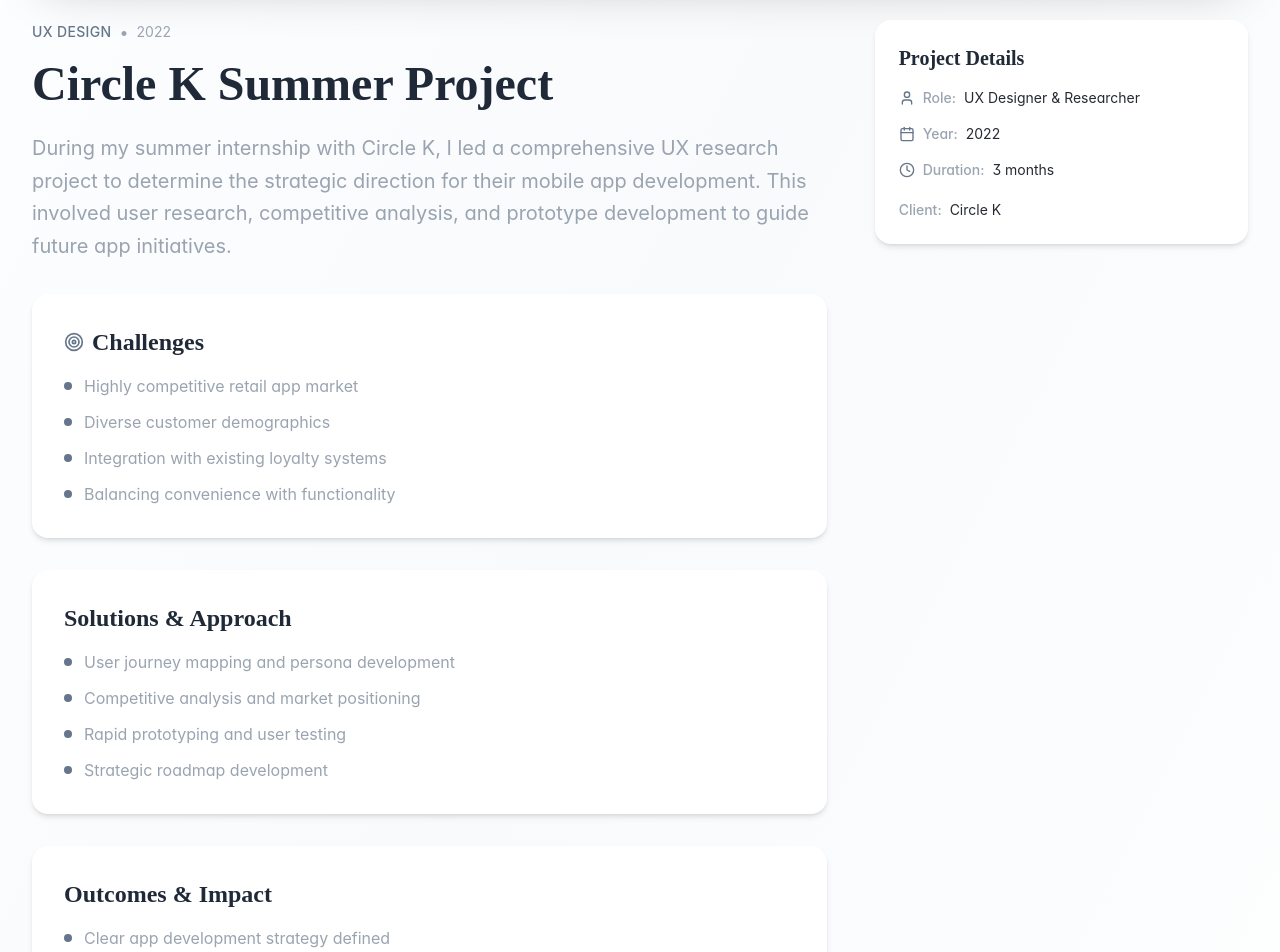
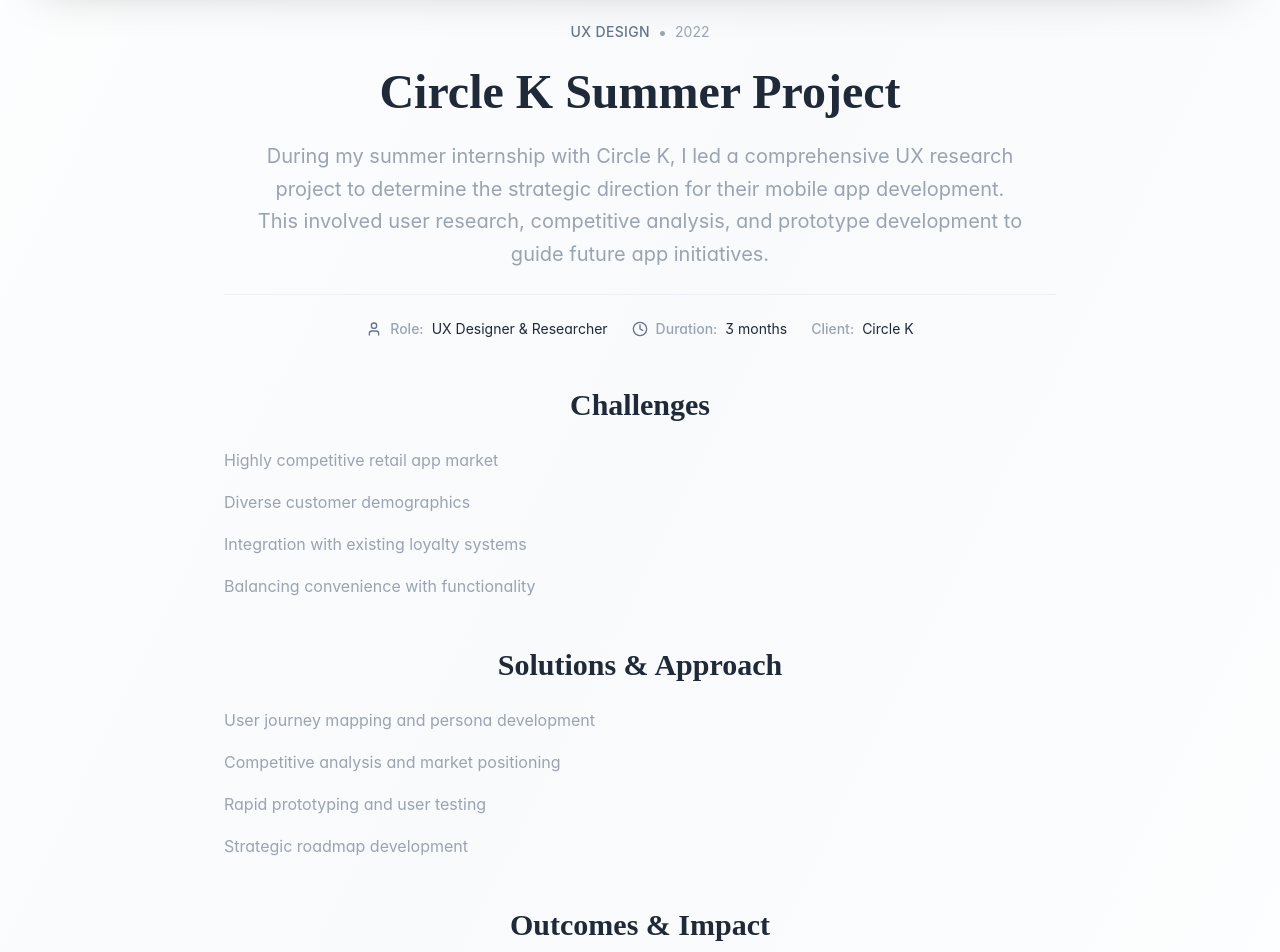
Before and after one commit to lisahanevold/lisa-portfolio, a React (Vite) app: page /project/circle-k in a window 1280 px wide. Shown: the part 880-1832 px from the top of the page. Built offline with nearby package versions, Linux system fonts and the light colour scheme.

Commit message:
Refactor project pages

```diff
--- a/src/pages/ProjectDetail.tsx
+++ b/src/pages/ProjectDetail.tsx
@@ -66,112 +66,94 @@ const ProjectDetail = () => {
         </div>
 
         {/* Content */}
-        <div className="container">
-          <div className="grid lg:grid-cols-3 gap-12 mb-16">
-            {/* Main Content */}
-            <div className="lg:col-span-2 space-y-8">
-              <div>
-                <div className="flex items-center gap-2 mb-4">
+        <div className="container max-w-4xl">
+          <div className="space-y-12 mb-16">
+            {/* Project Header */}
+            <div className="text-center space-y-6">
+              <div className="flex items-center justify-center gap-2 mb-4">
                 <span className="text-sm font-medium text-portfolio-accent uppercase tracking-wide">
                   {project.category}
                 </span>
                 <span className="text-muted-foreground">•</span>
                 <span className="text-sm text-muted-foreground">{project.year}</span>
               </div>
-                <h1 className="text-4xl lg:text-5xl font-playfair font-bold text-portfolio-primary mb-6">
+              <h1 className="text-4xl lg:text-5xl font-playfair font-bold text-portfolio-primary">
                 {project.title}
               </h1>
-                <p className="text-xl text-muted-foreground leading-relaxed">
+              <p className="text-xl text-muted-foreground leading-relaxed max-w-3xl mx-auto">
                 {project.longDescription}
               </p>
+
+              {/* Project Details - Integrated */}
+              <div className="flex flex-wrap justify-center items-center gap-6 pt-6 border-t border-border/50">
+                <div className="flex items-center text-sm">
+                  <User className="w-4 h-4 text-portfolio-accent mr-2" />
+                  <span className="text-muted-foreground font-medium">Role:</span>
+                  <span className="ml-2 text-portfolio-primary">{project.role}</span>
                 </div>
 
+                {project.duration && (
+                  <div className="flex items-center text-sm">
+                    <Clock className="w-4 h-4 text-portfolio-accent mr-2" />
+                    <span className="text-muted-foreground font-medium">Duration:</span>
+                    <span className="ml-2 text-portfolio-primary">{project.duration}</span>
+                  </div>
+                )}
+
+                {project.client && (
+                  <div className="flex items-center text-sm">
+                    <span className="text-muted-foreground font-medium">Client:</span>
+                    <span className="ml-2 text-portfolio-primary">{project.client}</span>
+                  </div>
+                )}
+              </div>
+            </div>
+
+            {/* Content Sections */}
             {project.challenges && (
-                <div className="bg-card rounded-2xl p-8 shadow-md">
-                  <h3 className="text-2xl font-playfair font-semibold text-portfolio-primary mb-4 flex items-center">
-                    <Target className="mr-2 w-5 h-5 text-portfolio-accent" />
+              <div className="space-y-6">
+                <h2 className="text-3xl font-playfair font-bold text-portfolio-primary text-center">
                   Challenges
-                  </h3>
-                  <ul className="space-y-3">
+                </h2>
+                <div className="prose prose-lg max-w-none text-muted-foreground">
                   {project.challenges.map((challenge, index) => (
-                      <li key={index} className="flex items-start">
-                        <span className="w-2 h-2 bg-portfolio-accent rounded-full mt-2 mr-3 flex-shrink-0"></span>
-                        <span className="text-muted-foreground">{challenge}</span>
-                      </li>
+                    <p key={index} className="mb-4 leading-relaxed">
+                      {challenge}
+                    </p>
                   ))}
-                  </ul>
+                </div>
               </div>
             )}
 
             {project.solutions && (
-                <div className="bg-card rounded-2xl p-8 shadow-md">
-                  <h3 className="text-2xl font-playfair font-semibold text-portfolio-primary mb-4">
+              <div className="space-y-6">
+                <h2 className="text-3xl font-playfair font-bold text-portfolio-primary text-center">
                   Solutions & Approach
-                  </h3>
-                  <ul className="space-y-3">
+                </h2>
+                <div className="prose prose-lg max-w-none text-muted-foreground">
                   {project.solutions.map((solution, index) => (
-                      <li key={index} className="flex items-start">
-                        <span className="w-2 h-2 bg-portfolio-accent rounded-full mt-2 mr-3 flex-shrink-0"></span>
-                        <span className="text-muted-foreground">{solution}</span>
-                      </li>
+                    <p key={index} className="mb-4 leading-relaxed">
+                      {solution}
+                    </p>
                   ))}
-                  </ul>
+                </div>
               </div>
             )}
 
             {project.outcomes && (
-                <div className="bg-card rounded-2xl p-8 shadow-md">
-                  <h3 className="text-2xl font-playfair font-semibold text-portfolio-primary mb-4">
+              <div className="space-y-6">
+                <h2 className="text-3xl font-playfair font-bold text-portfolio-primary text-center">
                   Outcomes & Impact
-                  </h3>
-                  <ul className="space-y-3">
+                </h2>
+                <div className="prose prose-lg max-w-none text-muted-foreground">
                   {project.outcomes.map((outcome, index) => (
-                      <li key={index} className="flex items-start">
-                        <span className="w-2 h-2 bg-portfolio-accent rounded-full mt-2 mr-3 flex-shrink-0"></span>
-                        <span className="text-muted-foreground">{outcome}</span>
-                      </li>
+                    <p key={index} className="mb-4 leading-relaxed">
+                      {outcome}
+                    </p>
                   ))}
-                  </ul>
+                </div>
               </div>
             )}
-            </div>
-
-            {/* Sidebar */}
-            <div className="space-y-6">
-              <div className="bg-card rounded-2xl p-6 shadow-md sticky top-24">
-                <h3 className="text-xl font-playfair font-semibold text-portfolio-primary mb-4">
-                  Project Details
-                </h3>
-                <div className="space-y-4">
-                  <div className="flex items-center">
-                    <User className="w-4 h-4 text-portfolio-accent mr-2" />
-                    <span className="text-sm text-muted-foreground font-medium">Role:</span>
-                    <span className="text-sm ml-2">{project.role}</span>
-                  </div>
-
-                  <div className="flex items-center">
-                    <Calendar className="w-4 h-4 text-portfolio-accent mr-2" />
-                    <span className="text-sm text-muted-foreground font-medium">Year:</span>
-                    <span className="text-sm ml-2">{project.year}</span>
-                  </div>
-
-                  {project.duration && (
-                    <div className="flex items-center">
-                      <Clock className="w-4 h-4 text-portfolio-accent mr-2" />
-                      <span className="text-sm text-muted-foreground font-medium">Duration:</span>
-                      <span className="text-sm ml-2">{project.duration}</span>
-                    </div>
-                  )}
-
-                  {project.client && (
-                    <div className="flex items-start">
-                      <span className="text-sm text-muted-foreground font-medium mt-1">Client:</span>
-                      <span className="text-sm ml-2 mt-1">{project.client}</span>
-                    </div>
-                  )}
-                </div>
-              </div>
-            </div>
           </div>
 
           {/* Next Project */}
```
Lines whose indentation alone changed are shown as unchanged.
